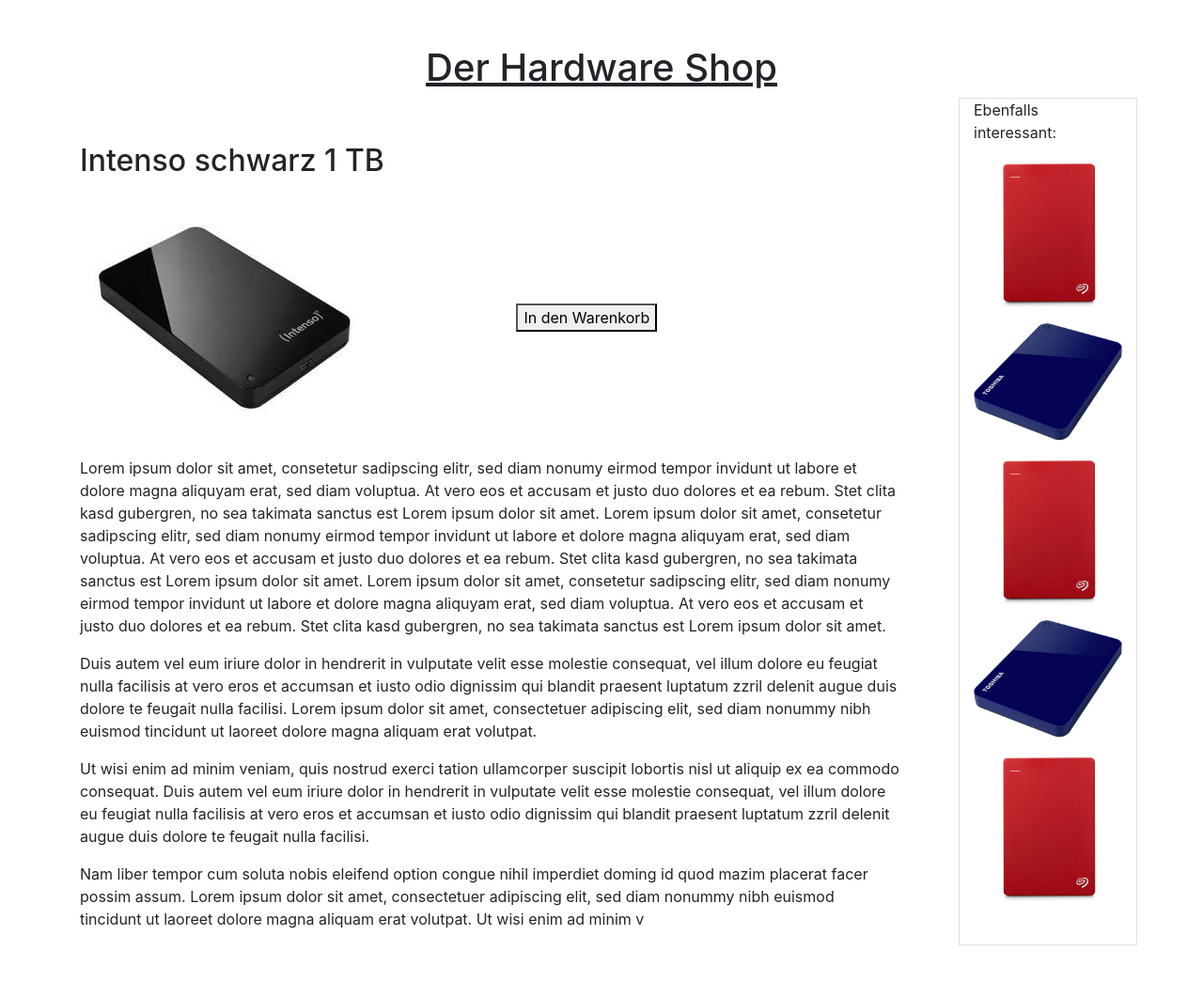
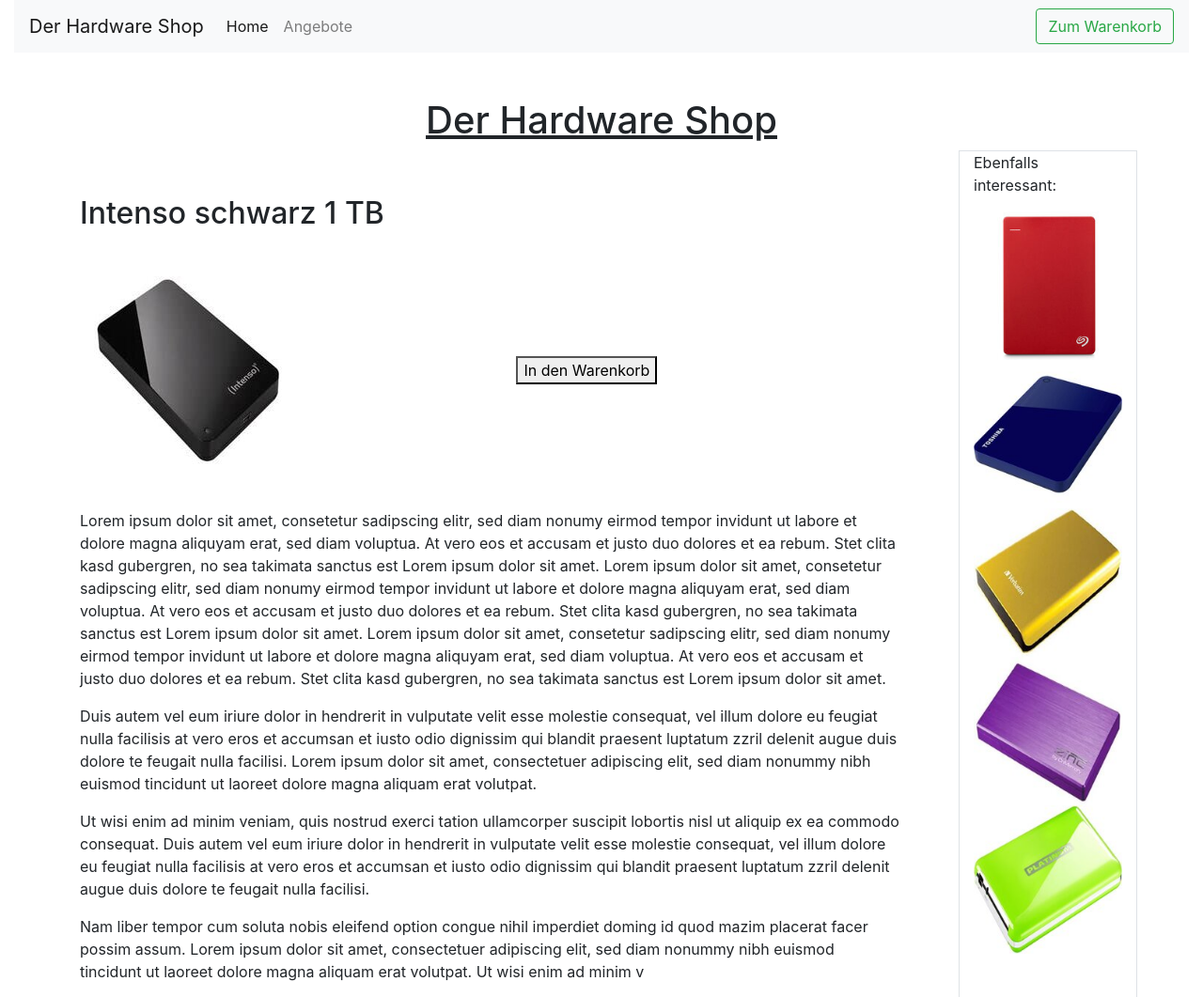
Before and after one commit to statuve/bachelorarbeit, a plain HTML site: page 01staticpage/src/index.html in a window 1280 px wide. Shown: the whole page at 94% size. Before the commit the page ends 1006 px from the top, so only its background shows below. Drawn offline with Linux system fonts and the light colour scheme.

Commit message:
added navbar, normed picture sizes

```diff
--- a/01staticpage/src/assets/Quellen_bilder.txt
+++ b/01staticpage/src/assets/Quellen_bilder.txt
@@ -1,3 +1,5 @@
 1. Intenso Memory Station 1TB: 				https://images-na.ssl-images-amazon.com/images/I/21lX24ZQLUL._AC_.jpg
 2. Transcend externe HDD-Festplatte 1TB:		https://i.otto.de/i/otto/36850841?w=2500&h=1372
 3. Seagate_Backup-Plus-Slim_1-2TB_Rot_Front		https://img.notebooksbilliger.de/images/products/660000/660227/Seagate_Backup-Plus-Slim_1-2TB_Rot_Front.jpg
+4. Verbatim						https://images-na.ssl-images-amazon.com/images/I/4142meiJLFL._AC_SX450_.jpg
+5. Platinum						https://images-na.ssl-images-amazon.com/images/I/71zxxT8WdyL._AC_SL1500_.jpg
--- a/01staticpage/src/index.html
+++ b/01staticpage/src/index.html
@@ -14,6 +14,31 @@
 </head>
 
 <body>
+<div class="container-fluid">
+  <div class="row">
+    <div class="col-sm-12">
+      <nav class="navbar navbar-expand-lg navbar-light bg-light">
+        <a class="navbar-brand" href="#">Der Hardware Shop</a>
+        <button class="navbar-toggler" type="button" data-toggle="collapse" data-target="#navbarSupportedContent" aria-controls="navbarSupportedContent" aria-expanded="false" aria-label="Toggle navigation">
+          <span class="navbar-toggler-icon"></span>
+        </button>
+
+        <div class="collapse navbar-collapse" id="navbarSupportedContent">
+          <ul class="navbar-nav mr-auto">
+            <li class="nav-item active">
+              <a class="nav-link" href="#">Home <span class="sr-only">(current)</span></a>
+            </li>
+            <li class="nav-item">
+              <a class="nav-link" href="#">Angebote</a>
+            </li>
+          </ul>
+            <button class="btn btn-outline-success my-2 my-sm-0" type="submit">Zum Warenkorb</button>
+        </div>
+      </nav>
+    </div>
+  </div>
+</div>
+
 
 <div class="container">
     <div class="row">
@@ -25,10 +50,10 @@
                 <div class="row mt-5 mr-5">
                     <div class="col-sm-5">
                         <div class="col-sm-8">
-                            <img src="assets/intenso_schwarz.jpg" alt="">
+                            <img src="assets/rsz_1intenso_schwarz.jpg" alt="">
                         </div>
                     </div>
-                    <div class="col-md-5 align-self-center text-center">
+                    <div class="col-lg-5 align-self-center text-center">
                         <button>In den Warenkorb</button>
                     </div>
                 </div>
@@ -39,11 +64,11 @@
             </div>
             <div class="col-sm-2 border">
                 <p>Ebenfalls interessant:</p>
-                <img src="assets/Seagate_Backup-Plus-Slim_1-2TB_Rot_Front.jpg" class="img-fluid" alt="Responsive image">
-                <img src="assets/toshiba_blau.jpg" class="img-fluid" alt="Responsive image">
-                <img src="assets/Seagate_Backup-Plus-Slim_1-2TB_Rot_Front.jpg" class="img-fluid" alt="Responsive image">
-                <img src="assets/toshiba_blau.jpg" class="img-fluid" alt="Responsive image">
-                <img src="assets/Seagate_Backup-Plus-Slim_1-2TB_Rot_Front.jpg" class="img-fluid" alt="Responsive image">
+                <img src="assets/rsz_seagate_backup-plus-slim_1-2tb_rot_front.jpg" class="img-fluid" alt="Responsive image">
+                <img src="assets/rsz_toshiba_blau.jpg" class="img-fluid" alt="Responsive image">
+                <img src="assets/rsz_verbatim_gold.jpg" class="img-fluid" alt="Responsive image">
+                <img src="assets/rsz_zinc_lila.jpg" class="img-fluid" alt="Responsive image">
+                <img src="assets/rsz_platinum_grün.jpg" class="img-fluid" alt="Responsive image">
 
 
           </div>
```
Also changed, not shown: 01staticpage/src/assets/platinum_grün.jpg (added), 01staticpage/src/assets/rsz_1intenso_schwarz.jpg (added), 01staticpage/src/assets/rsz_platinum_grün.jpg (added), 01staticpage/src/assets/rsz_seagate_backup-plus-slim_1-2tb_rot_front.jpg (added), 01staticpage/src/assets/rsz_toshiba_blau.jpg (added), 01staticpage/src/assets/rsz_verbatim_gold.jpg (added), 01staticpage/src/assets/rsz_zinc_lila.jpg (added), 01staticpage/src/assets/verbatim_gold.jpg (added), 01staticpage/src/assets/zinc_lila.jpg (added).
